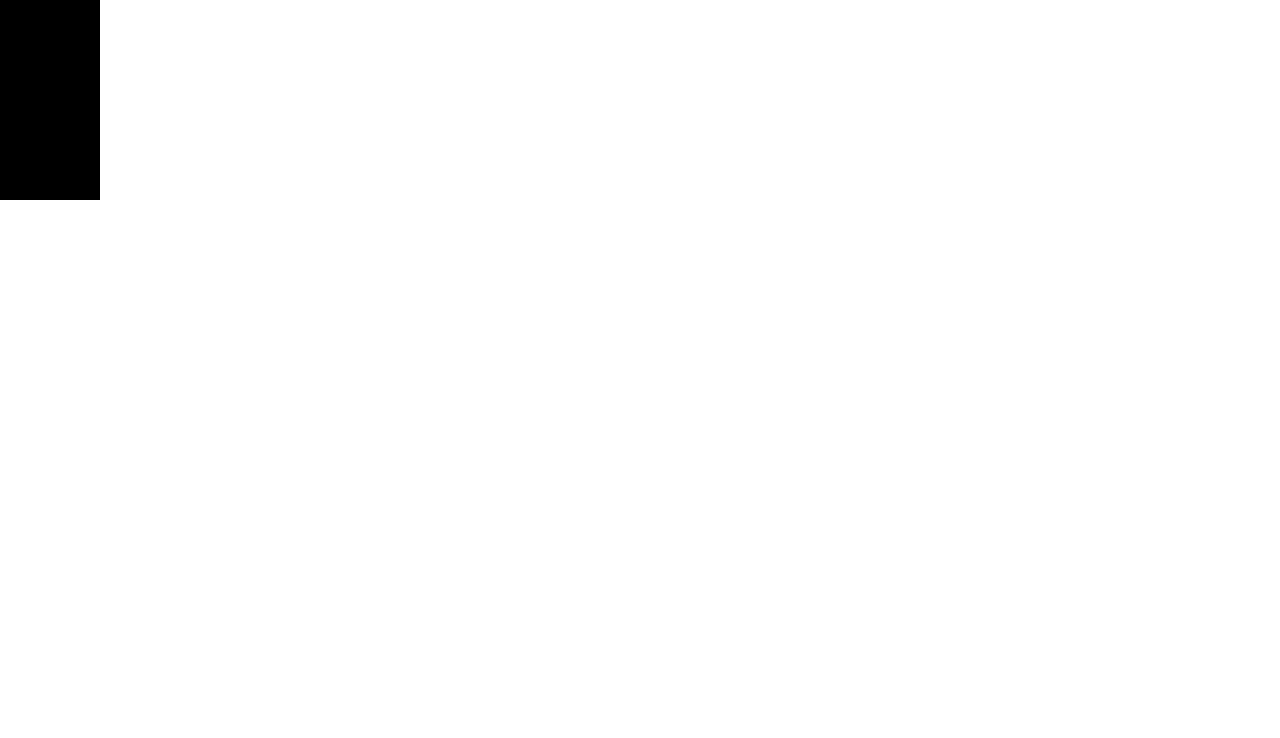
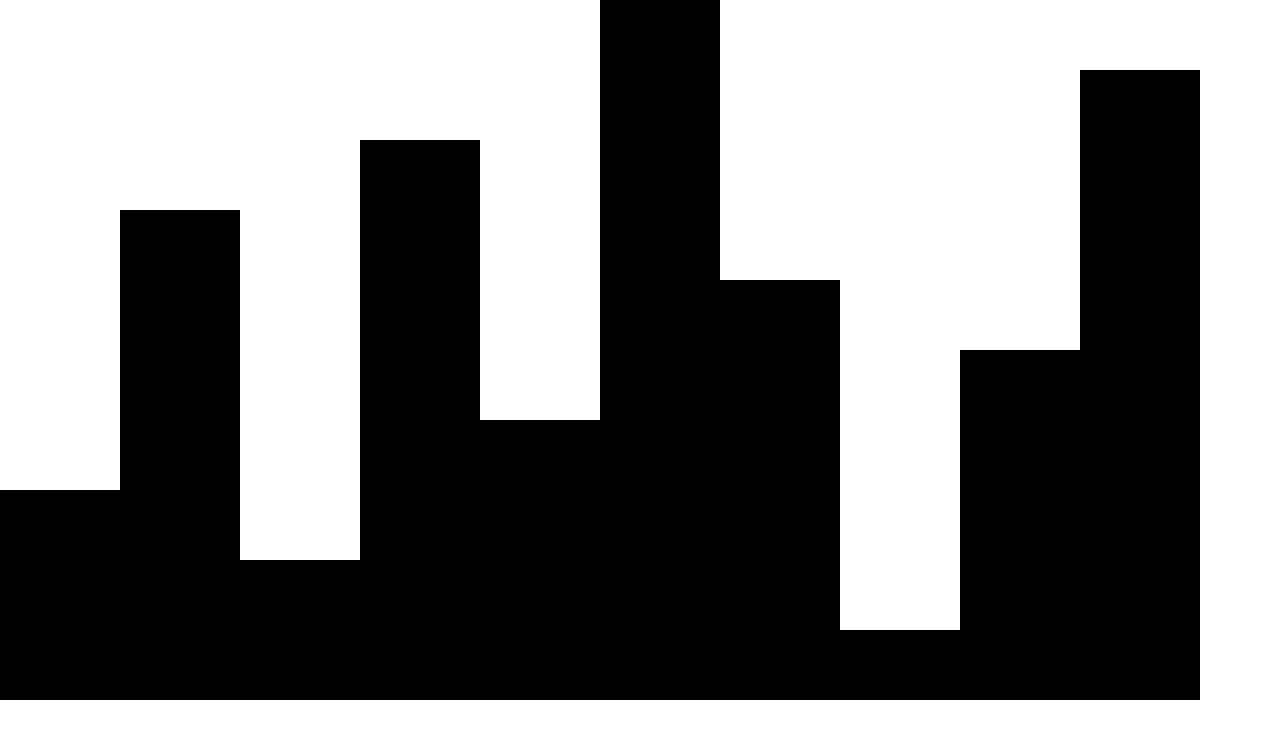
Before and after one commit to jeetbhow/sorting-algo-visualizer, a React (Create React App) app: page / in a window 1280 px wide. Shown: the top 738 px of the page. Built offline with nearby package versions, Linux system fonts and the light colour scheme.

Commit message:
<feat> Added list rendering
Created an array of numbers to sort and rendered them as Bar components inline.

```diff
--- a/src/App.tsx
+++ b/src/App.tsx
@@ -1,9 +1,41 @@
 import Bar from "./components/Bar";
+import { useState } from "react";
+
+// data that's going to be used for the canvas.
+const CANVAS_WIDTH = 1200;
+const CANVAS_HEIGHT = 700;
+const MAX_VALUE = 10;
+const BAR_WIDTH = CANVAS_WIDTH / MAX_VALUE;
+const DEFAULT_COLOR = "black";
+
+// we're going to generate an array of numbers from 1 - MAX_VALUE
+const nums: number[] = [];
+for (let i = 1; i <= MAX_VALUE; ++i) {
+  nums.push(i);
+}
+
+// shuffle that same array.
+for (let i = MAX_VALUE - 1; i > 0; --i) {
+  const randIndex = Math.round(Math.random() * i);
+  const temp = nums[i];
+  nums[i] = nums[randIndex];
+  nums[randIndex] = temp;
+}
 
 function App() {
+
+  const [array, setArray] = useState(nums);
+
   return (
     <div>
-      <Bar width={100} height={200} value={200} color={"black"} />
+      {array.map(num =>
+        <Bar
+          key={new Date().getFullYear() + Math.random() * 34}
+          height={CANVAS_HEIGHT / MAX_VALUE * num}
+          width={BAR_WIDTH}
+          color={DEFAULT_COLOR}
+          value={num}
+        />)}
     </div>
   );
 }
--- a/src/components/Bar.tsx
+++ b/src/components/Bar.tsx
@@ -9,6 +9,7 @@ type Props = {
 function Bar(props: Props) {
   console.log(props);
   const styles = {
+    display: "inline-block",
     width: props.width,
     height: props.height,
     backgroundColor: props.color,
```
